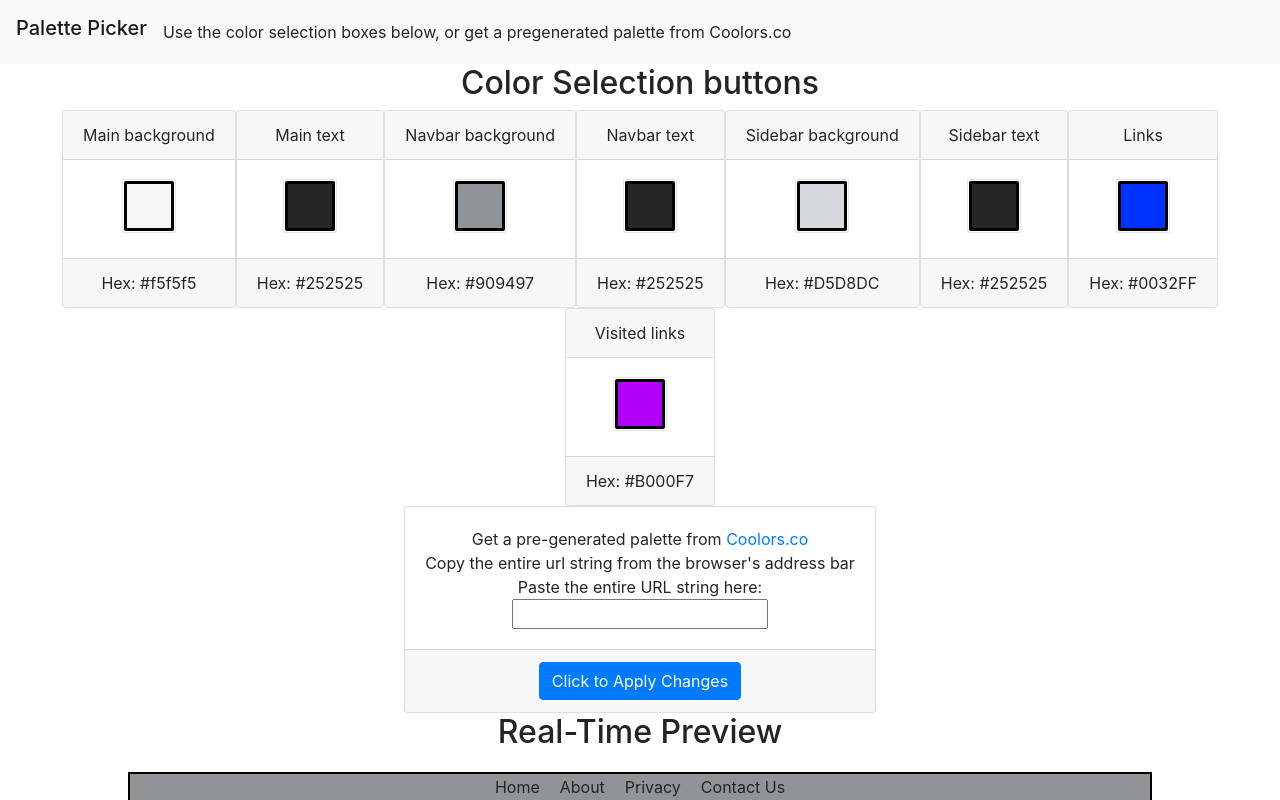
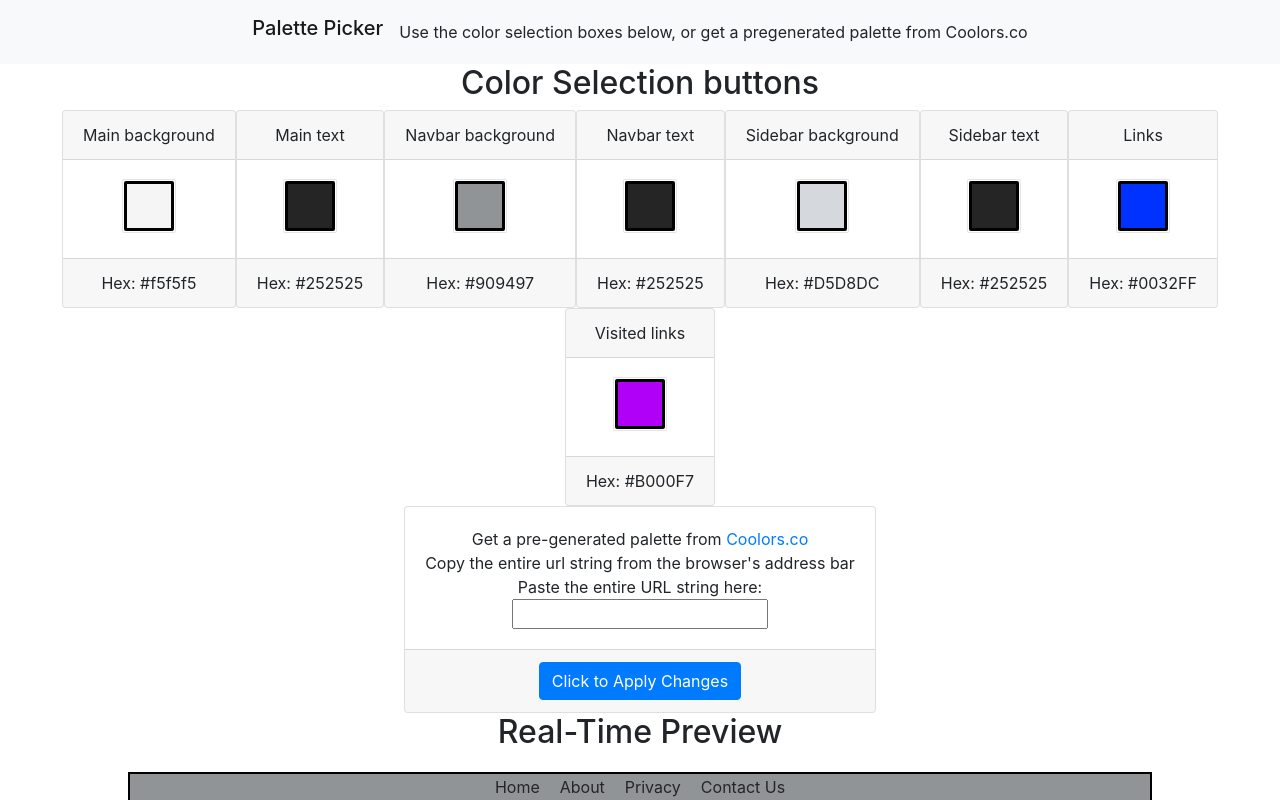
Before and after one commit to nashvillefcc/palettepicker, a React (Create React App) app: page / in a window 1280 px wide. Shown: the top 800 px of the page. Built offline with nearby package versions, Linux system fonts and the light colour scheme.

Commit message:
stylin' ain't easy

```diff
--- a/src/Components/NavHeader/NavHeader.js
+++ b/src/Components/NavHeader/NavHeader.js
@@ -1,10 +1,21 @@
-import React from "react";
+import React from 'react';
 
 const NavHeader = () => {
   return (
-    <nav className="navbar navbar-expand-lg navbar-light bg-light">
+    <nav
+      style={{
+        display: 'flex',
+        flexDirection: 'row',
+        justifyContent: 'center'
+      }}
+      className="navbar navbar-expand-lg navbar-light bg-light"
+    >
       <h3 className="navbar-brand">Palette Picker</h3>
-      <span>{"Use the color selection boxes below, or get a pregenerated palette from Coolors.co"}</span>
+      <span>
+        {
+          'Use the color selection boxes below, or get a pregenerated palette from Coolors.co'
+        }
+      </span>
     </nav>
   );
 };
```
